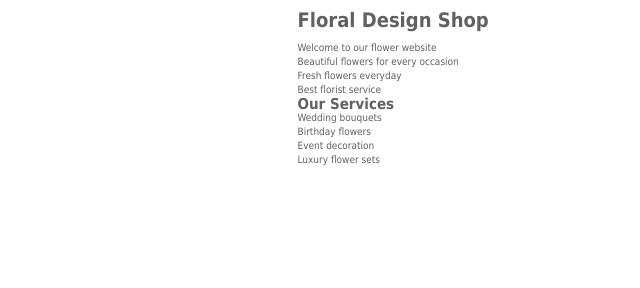
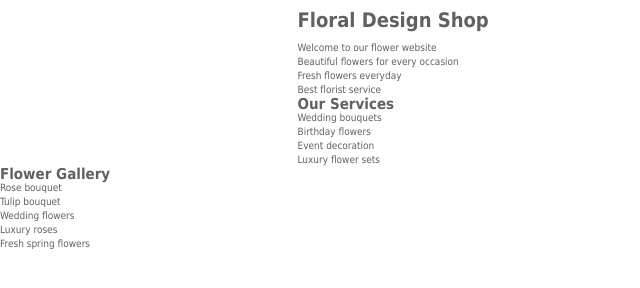
Before and after one commit to dinhquangkiet/phatvakiet, a website: page index.html in a window 1280 px wide. Shown: the whole page, without its empty margins (0-640 px from the left). Drawn offline with Linux system fonts and the light colour scheme.

Commit message:
B commit 1 add gallery section

```diff
--- a/index.html
+++ b/index.html
@@ -26,4 +26,19 @@
 </div>
 
 </body>
+<div class="gallery">
+
+<h2>Flower Gallery</h2>
+
+<p>Rose bouquet</p>
+
+<p>Tulip bouquet</p>
+
+<p>Wedding flowers</p>
+
+<p>Luxury roses</p>
+
+<p>Fresh spring flowers</p>
+
+</div>
 </html>
```
